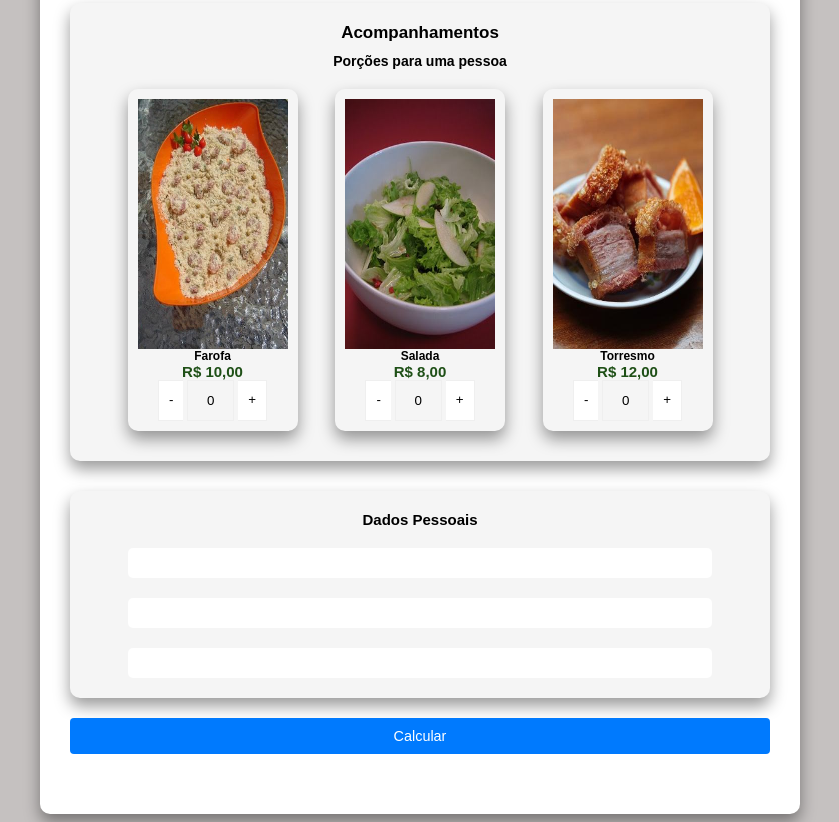
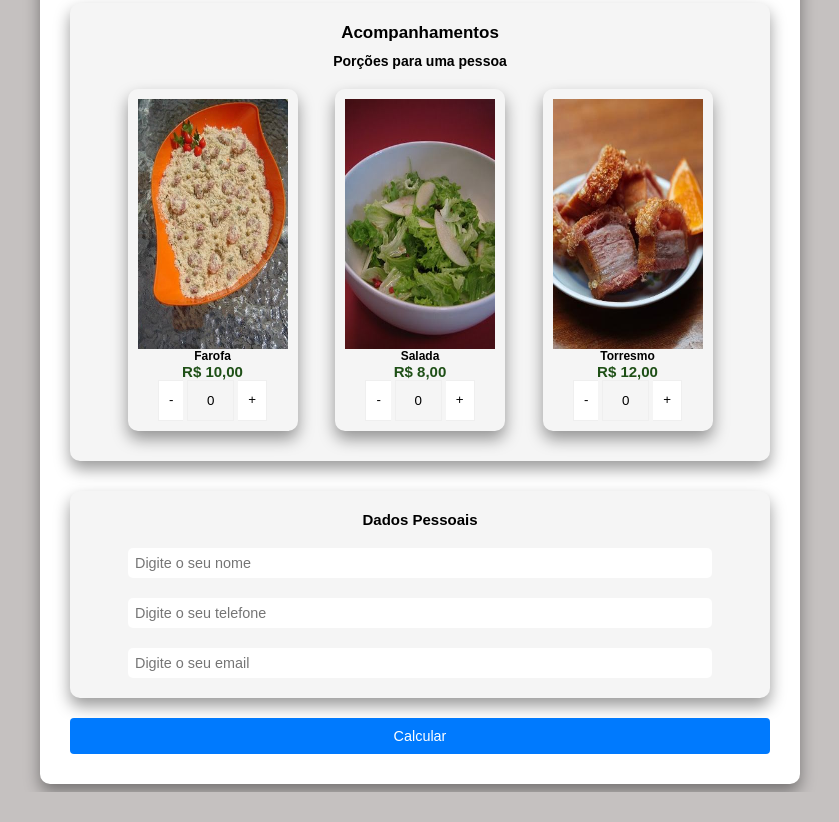
Before and after one commit to JoaoVictorCorrea/menu-project, a plain HTML site: page index.html in a window 1280 px wide. Shown: the part 788-1610 px from the top of the page, without its empty margins (220-1059 px from the left). After the commit the page ends 1580 px from the top, so only its background shows below. Drawn offline with Linux system fonts and the light colour scheme.

Commit message:
ajustes finais

```diff
--- a/css/style.css
+++ b/css/style.css
@@ -146,8 +146,6 @@ button:hover{
 }
 
 .order{
-    margin-top: 30px;
-
     font-size: 13px;
     font-weight: 300;
     font-family: Arial, Helvetica, sans-serif;
--- a/index.html
+++ b/index.html
@@ -134,9 +134,9 @@
             <div class="data-title">
                 Dados Pessoais
             </div>
-            <input id="name" class="data-input" type="text">
-            <input id="phone" class="data-input" type="text">
-            <input id="email" class="data-input" type="email">
+            <input id="name" class="data-input" type="text" placeholder="Digite o seu nome">
+            <input id="phone" class="data-input" type="text" placeholder="Digite o seu telefone">
+            <input id="email" class="data-input" type="email" placeholder="Digite o seu email">
         </div>
 
         <button onclick="calcular();">Calcular</button>
--- a/js/script.js
+++ b/js/script.js
@@ -19,7 +19,7 @@ function calcular() {
         currency: 'BRL',
     });
 
-    order.innerHTML = `Caro <b>${name.value}</b> <br><br>
+    order.innerHTML = `<br><br>Caro <b>${name.value}</b> <br><br>
                        <p>Seguem os dados do seu pedido.</p>
                        <p>O seu pedido é:</p>
                        <ul>`;
```
